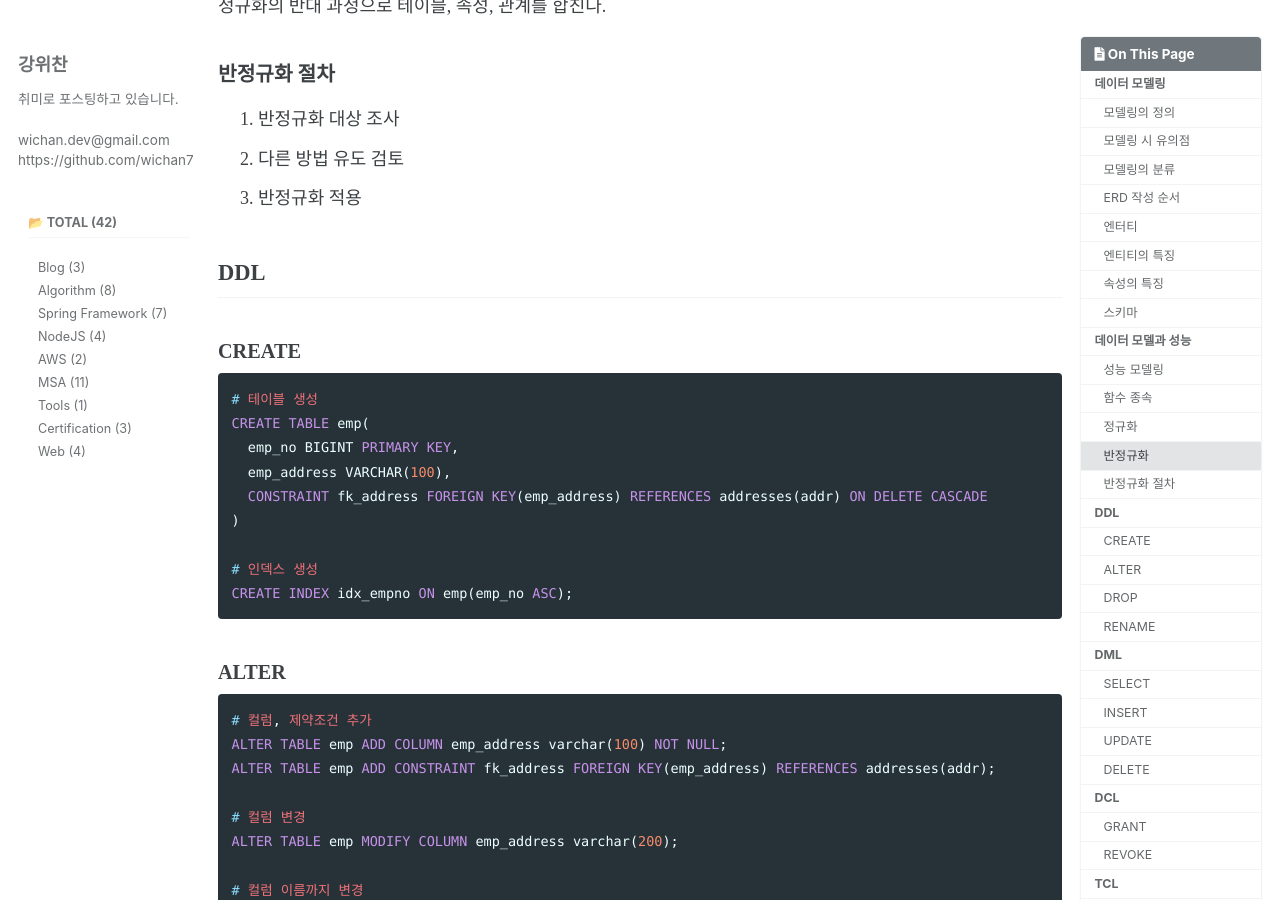
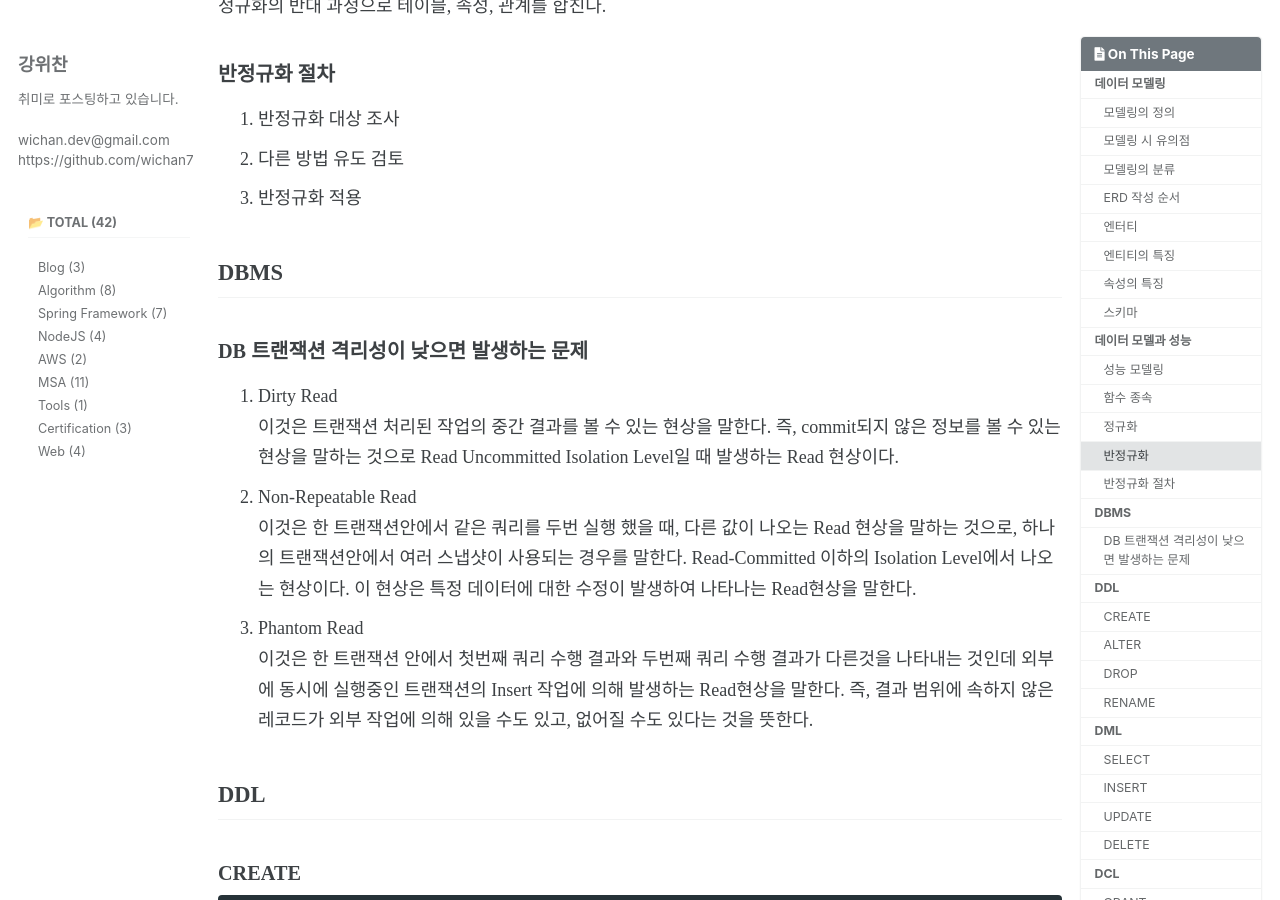
Before and after one commit to wichan7/wichan7.github.io, a Jekyll site: the page built from _posts/2023-08-28-sqld-diary.md, in a window 1280 px wide and 900 px high, scrolled down 2662 px. Built offline with Jekyll 4.4.1, drawn with Linux system fonts in a browser that asks for light colours; cached includes are drawn as plain includes; some web fonts are replaced; comment, search, counter and statistics services are not loaded.

Commit message:
Fix: 내용 수정

````diff
--- a/_posts/2023-08-28-sqld-diary.md
+++ b/_posts/2023-08-28-sqld-diary.md
@@ -81,6 +81,15 @@ tags:
 2. 다른 방법 유도 검토
 3. 반정규화 적용
 
+## DBMS
+### DB 트랜잭션 격리성이 낮으면 발생하는 문제
+1. Dirty Read
+이것은 트랜잭션 처리된 작업의 중간 결과를 볼 수 있는 현상을 말한다. 즉, commit되지 않은 정보를 볼 수 있는 현상을 말하는 것으로 Read Uncommitted Isolation Level일 때 발생하는 Read 현상이다.
+2. Non-Repeatable Read
+이것은 한 트랜잭션안에서 같은 쿼리를 두번 실행 했을 때, 다른 값이 나오는 Read 현상을 말하는 것으로, 하나의 트랜잭션안에서 여러 스냅샷이 사용되는 경우를 말한다. Read-Committed 이하의 Isolation Level에서 나오는 현상이다. 이 현상은 특정 데이터에 대한 수정이 발생하여 나타나는 Read현상을 말한다.
+3. Phantom Read
+이것은 한 트랜잭션 안에서 첫번째 쿼리 수행 결과와 두번째 쿼리 수행 결과가 다른것을 나타내는 것인데 외부에 동시에 실행중인 트랜잭션의 Insert 작업에 의해 발생하는 Read현상을 말한다. 즉, 결과 범위에 속하지 않은 레코드가 외부 작업에 의해 있을 수도 있고, 없어질 수도 있다는 것을 뜻한다.
+
 ## DDL
 ### CREATE
 ``` sql
````
